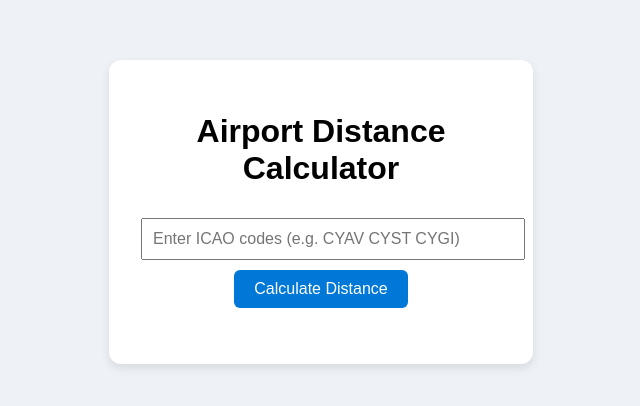
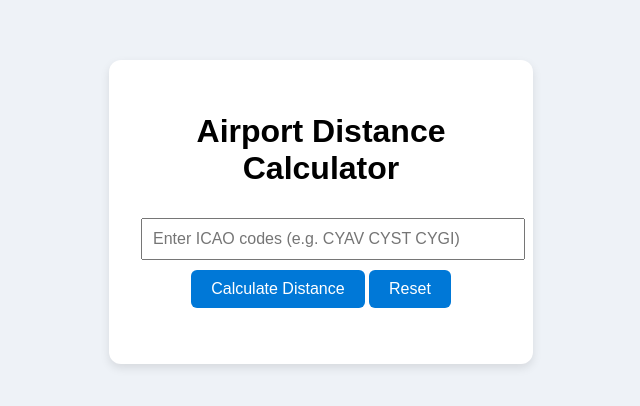
Before and after one commit to 204Chad/airport-distance-calculator, a plain HTML site: page index.html in a window 1280 px wide. Shown: the part 188-594 px from the top of the page, without its empty margins (319-959 px from the left). Drawn offline with Linux system fonts and the light colour scheme.

Commit message:
Update index.html

```diff
--- a/index.html
+++ b/index.html
@@ -57,6 +57,7 @@
   <h1>Airport Distance Calculator</h1>
   <input id="airport1" type="text" placeholder="Enter ICAO codes (e.g. CYAV CYST CYGI)" />
   <button onclick="calculateDistance()">Calculate Distance</button>
+  <button onclick="resetInput()">Reset</button>
   <p id="result"></p>
 </div>
 
```
Lines whose indentation alone changed are shown as unchanged.
